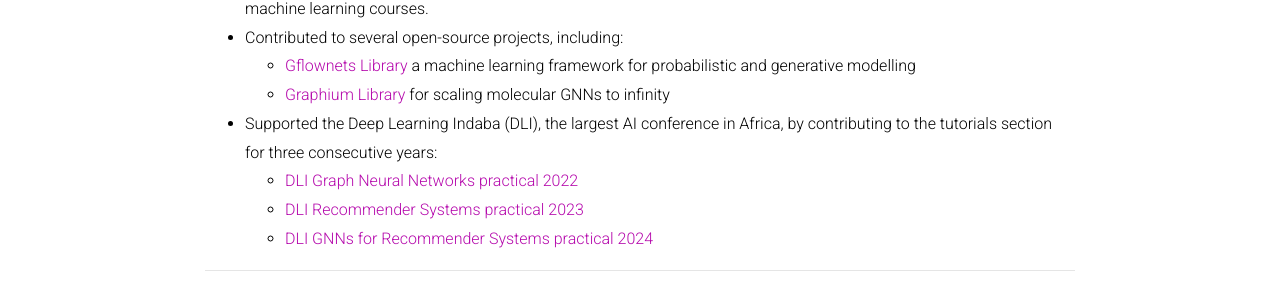
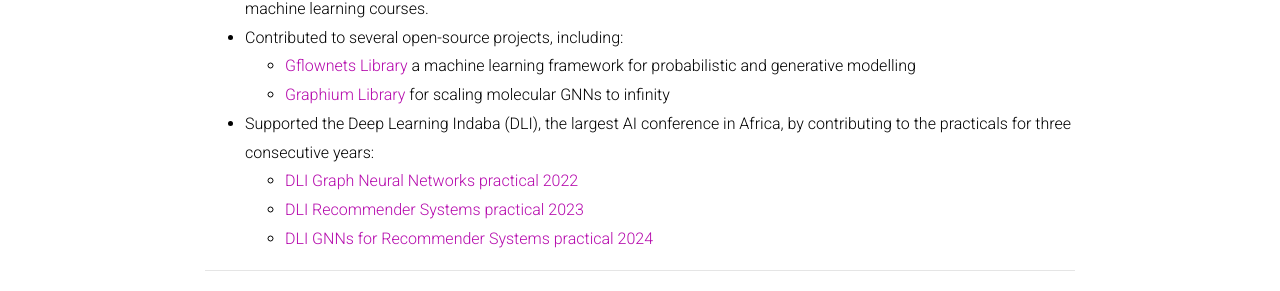
Before and after one commit to engmubarak48/jmohamud.github.io, a Jekyll site: the page built from _pages/about.md, in a window 1280 px wide and 900 px high, scrolled down 807 px. Shown: the part 309-600 px from the top of the window. Built offline with Jekyll 4.4.1, drawn with Linux system fonts in a browser that asks for light colours; full-size pictures stand in for the smaller copies a plugin makes; comment, search, counter and statistics services are not loaded; a style sheet for code colours, icons or effects is not loaded.

Commit message:
update about

```diff
--- a/_pages/about.md
+++ b/_pages/about.md
@@ -41,7 +41,7 @@
 * Contributed to several open-source projects, including:
   - [Gflownets Library](https://github.com/alexhernandezgarcia/gflownet) a machine learning framework for probabilistic and generative modelling
   - [Graphium Library](https://github.com/datamol-io/graphium) for scaling molecular GNNs to infinity
-* Supported the Deep Learning Indaba (DLI), the largest AI conference in Africa, by contributing to the tutorials section for three consecutive years:
+* Supported the Deep Learning Indaba (DLI), the largest AI conference in Africa, by contributing to the practicals for three consecutive years:
   - [DLI Graph Neural Networks practical 2022](https://github.com/deep-learning-indaba/indaba-pracs-2022/blob/main/practicals/GNN_practical.ipynb)
   - [DLI Recommender Systems practical 2023](https://github.com/deep-learning-indaba/indaba-pracs-2023/blob/main/practicals/Recommender_Systems.ipynb)
   - [DLI GNNs for Recommender Systems practical 2024](https://github.com/engmubarak48/indaba-pracs-2024/blob/recommender-systems/practicals/GNN_for_recommendations.ipynb)
```
